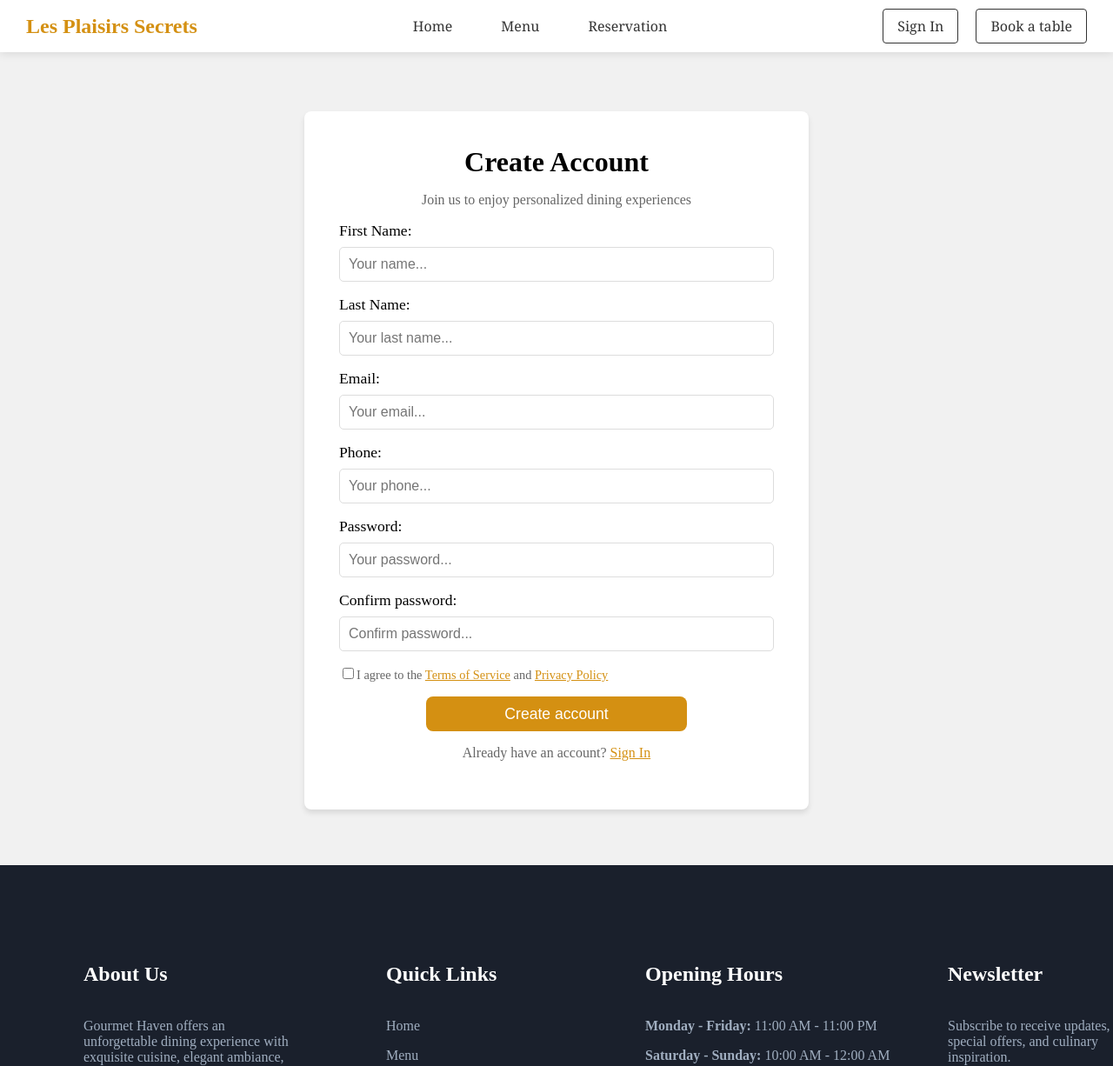
After one commit to An34067/e_p_web_applications, a Django app: page /signup/ in a window 1280 px wide; the page is wider, and only the part inside the window is pictured. The commit adds this page. Shown: the top 1226 px of that part at 87% size. Run offline with Django 5.2, Linux system fonts and the light colour scheme.

Commit message:
modified

```diff
--- a/web_project/web_app/static/reservation.css
+++ b/web_project/web_app/static/reservation.css
@@ -88,7 +88,7 @@ textarea {
     width: 200px;
     height: 45px;
     color: white;
-    background-color: rgb(99, 46, 3);
+    background-color: rgb(200, 100, 18);
     border: none;
     border-radius: 8px;
     cursor: pointer;
@@ -97,7 +97,6 @@ textarea {
     display: inline-flex;
     align-items: center;
     justify-content: center;
-    margin-top: 1rem;
     align-self: flex-start;
 }
 .reservation-card2{
--- /dev/null
+++ b/web_project/web_app/static/signup.css
@@ -0,0 +1,76 @@
+.signup-section {
+    display: flex;
+    justify-content: center;
+    align-items: center;
+    min-height: 100vh;
+    padding: 8rem 2rem 4rem;
+    background-color: rgb(241, 241, 241);
+}
+.signup-content {
+    width: 100%;
+    max-width: 500px;
+    background: white;
+    padding: 2.5rem;
+    border-radius: 8px;
+    box-shadow: 0 4px 6px rgba(0, 0, 0, 0.1);
+}
+.signup-content h1{
+    color: black;
+    font-size: 2rem;
+    text-align: center;
+}
+.signup-content p{
+    color: #666;
+    text-align: center;
+    font-size: 1rem;
+}
+.form {
+    display: flex;
+    flex-direction: column;
+    gap: 1.5rem;
+}
+.form-group {
+    display: flex;
+    flex-direction: column;
+    margin-bottom: 1rem;
+}
+.form-group label {
+    font-size: 1.1rem;
+    margin-bottom: 0.5rem;
+}
+.form-group input {
+    padding: 10px;
+    border: 1px solid #ddd;
+    border-radius: 5px;
+    font-size: 1rem;
+}
+.form-options {
+    display: flex;
+    justify-content: space-between;
+    align-items: center;
+    font-size: 0.9rem;
+}
+.agree-terms {
+    align-items: center;
+    gap: 0.5rem;
+    color: #666;
+}
+.signup-submit-btn {
+    background-color: rgb(212, 144, 18);
+    color: white;
+    border: none;
+    padding: 0.6rem 2rem;
+    border-radius: 8px;
+    font-size: 1.1rem;
+    cursor: pointer;
+    margin-top: 1rem;
+    display: block;
+    margin: 1rem auto 0;
+    width: 300px;
+}
+.signup-submit-btn:hover {
+    background-color: rgb(200, 100, 18);
+}
+.agree-terms a, .signin-link a{
+    color: rgb(212, 144, 18);
+}
--- a/web_project/web_app/templates/reservation.html
+++ b/web_project/web_app/templates/reservation.html
@@ -58,8 +58,8 @@
                 <label for="special-requests">Special Requests</label>
                 <textarea name="special-requests"></textarea>
             </div>
+            <button type="submit" class="form-btn">Confirm Reservation</button>
         </form>
-        <button class="form-btn">Confirm Reservation</button>
     </div>
     <div class="reservation-card2">
         <h2>Our Dining Spaces</h2>
--- a/web_project/web_app/templates/signin.html
+++ b/web_project/web_app/templates/signin.html
@@ -15,11 +15,11 @@
         <form class="signin-form">
             <div class="form-group">
                 <label for="email">Email</label>
-                <input type="email" placeholder="Your email..." required>
+                <input type="email" placeholder="Your email...">
             </div>
             <div class="form-group">
                 <label for="password">Password</label>
-                <input type="password" placeholder="Your password..." required>
+                <input type="password" placeholder="Your password...">
             </div>
             <div class="form-options">
                 <label class="remember-me">
@@ -30,7 +30,7 @@
             <button type="submit" class="signin-submit-btn">Sign In</button>
         </form>
         <div class="signup-link">
-            <p>Don't have an account? <a href="{% url 'home' %}">Create new</a></p>
+            <p>Don't have an account? <a href="{% url 'signup' %}">Create new</a></p>
         </div>
     </div>
     <div class="benefits-section">
--- /dev/null
+++ b/web_project/web_app/templates/signup.html
@@ -0,0 +1,52 @@
+{% extends 'base.html' %}
+{% load static %}
+
+{% block title %}Les Plaisirs Secrets - SigniIn{% endblock %}
+
+{% block extra_css %}
+    <link rel="stylesheet" href="{% static 'signup.css' %}">
+{% endblock %}
+
+{% block content %}
+<section class="signup-section">
+    <div class="signup-content">
+        <h1>Create Account</h1>
+        <p>Join us to enjoy personalized dining experiences</p>
+        <form>
+            <div class="form-group">
+                <label for="name">First Name:</label>
+                <input type="text" placeholder="Your name...">
+            </div>
+            <div class="form-group">
+                <label for="last-name">Last Name:</label>
+                <input type="text" placeholder="Your last name...">
+            </div>
+            <div class="form-group">
+                <label for="email">Email:</label>
+                <input type="email" placeholder="Your email...">
+            </div>
+            <div class="form-group">
+                <label for="phone">Phone:</label>
+                <input type="tel" placeholder="Your phone...">
+            </div>
+            <div class="form-group">
+                <label for="password">Password:</label>
+                <input type="password" placeholder="Your password...">
+            </div>
+            <div class="form-group">
+                <label for="password">Confirm password:</label>
+                <input type="password" placeholder="Confirm password...">
+            </div>
+            <div class="form-options">
+                <label class="agree-terms">
+                    <input type="checkbox">I agree to the <a href="#">Terms of Service</a> and <a href="#">Privacy Policy</a>
+                </label>
+            </div>
+            <button type="submit" class="signup-submit-btn">Create account</button>
+        </form>
+        <div class="signin-link">
+            <p>Already have an account? <a href="{% url 'signin' %}">Sign In</a></p>
+        </div>
+    </div>
+</section>
+{% endblock %}
--- a/web_project/web_app/urls.py
+++ b/web_project/web_app/urls.py
@@ -5,5 +5,6 @@ urlpatterns = [
     path('', views.home, name='home'),
     path('menu/', views.menu, name='menu'),
     path('reservation/', views.reservation, name='reservation'),
-    path('signin/', views.signin, name='signin')
+    path('signin/', views.signin, name='signin'),
+    path('signup/', views.signup, name='signup')
 ]
--- a/web_project/web_app/views.py
+++ b/web_project/web_app/views.py
@@ -13,3 +13,6 @@ def reservation(request):
 
 def signin(request):
     return render(request, 'signin.html')
+
+def signup(request):
+    return render(request, 'signup.html')
```
